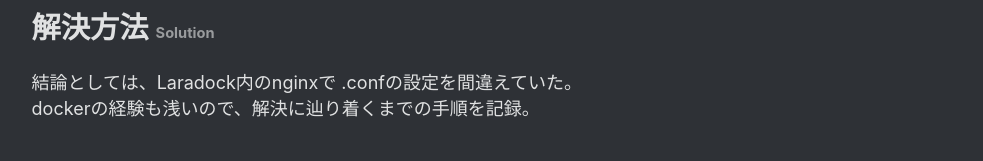
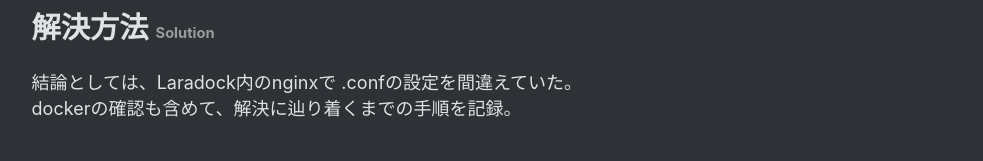
Before and after one commit to amano-hiiragi/gatsby_vercel, a Gatsby site: page /nginx-1 in a window 1280 px wide. Shown: the part 916-1077 px from the top of the page, without its empty margins (148-1131 px from the left). Built offline with nearby package versions, Linux system fonts and the light colour scheme; Gatsby itself is replaced by a stand-in of ours; some packages are replaced by stand-ins of ours.

Commit message:
add-nginx

```diff
--- a/src/markdown-pages/nginx.md
+++ b/src/markdown-pages/nginx.md
@@ -31,4 +31,4 @@
 ## 解決方法 <span style="font-size:.5em; opacity:.6;">Solution</span>
 
 結論としては、Laradock内のnginxで .confの設定を間違えていた。
-dockerの経験も浅いので、解決に辿り着くまでの手順を記録。
+dockerの確認も含めて、解決に辿り着くまでの手順を記録。
```
